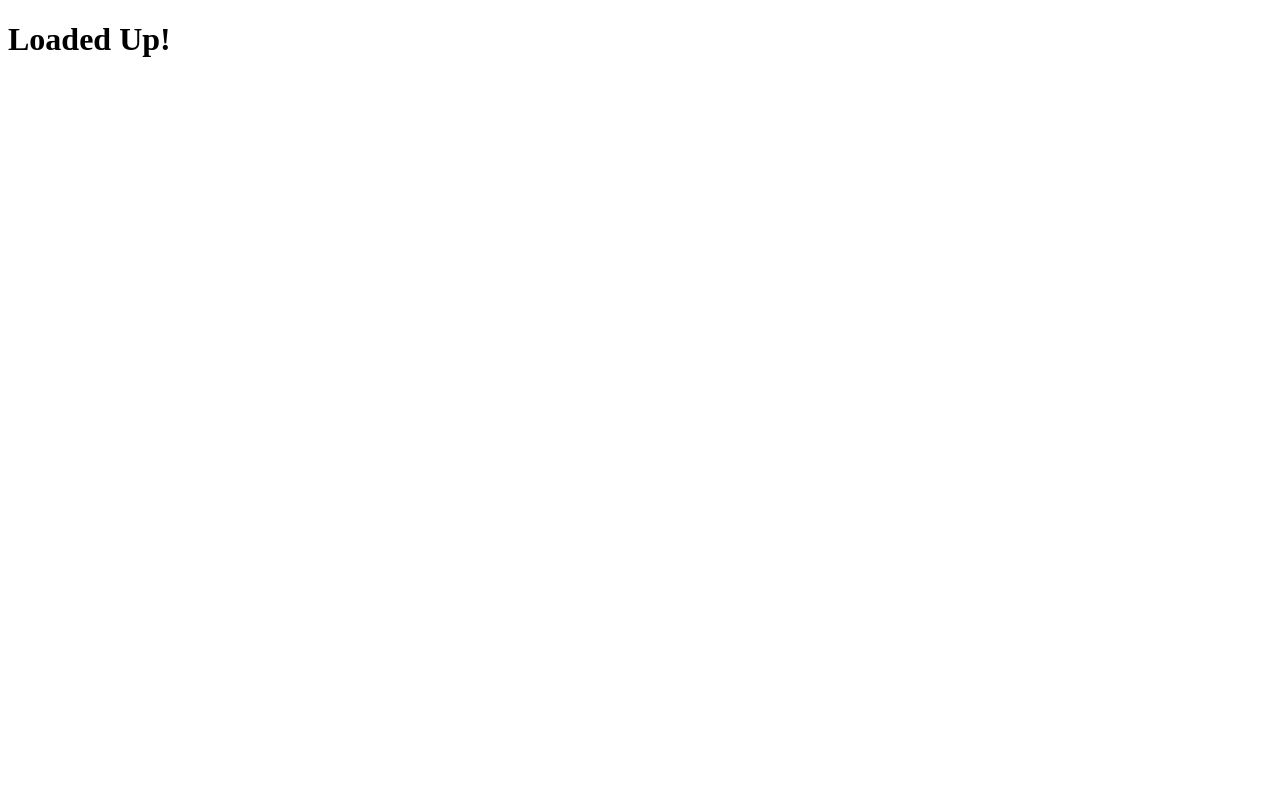
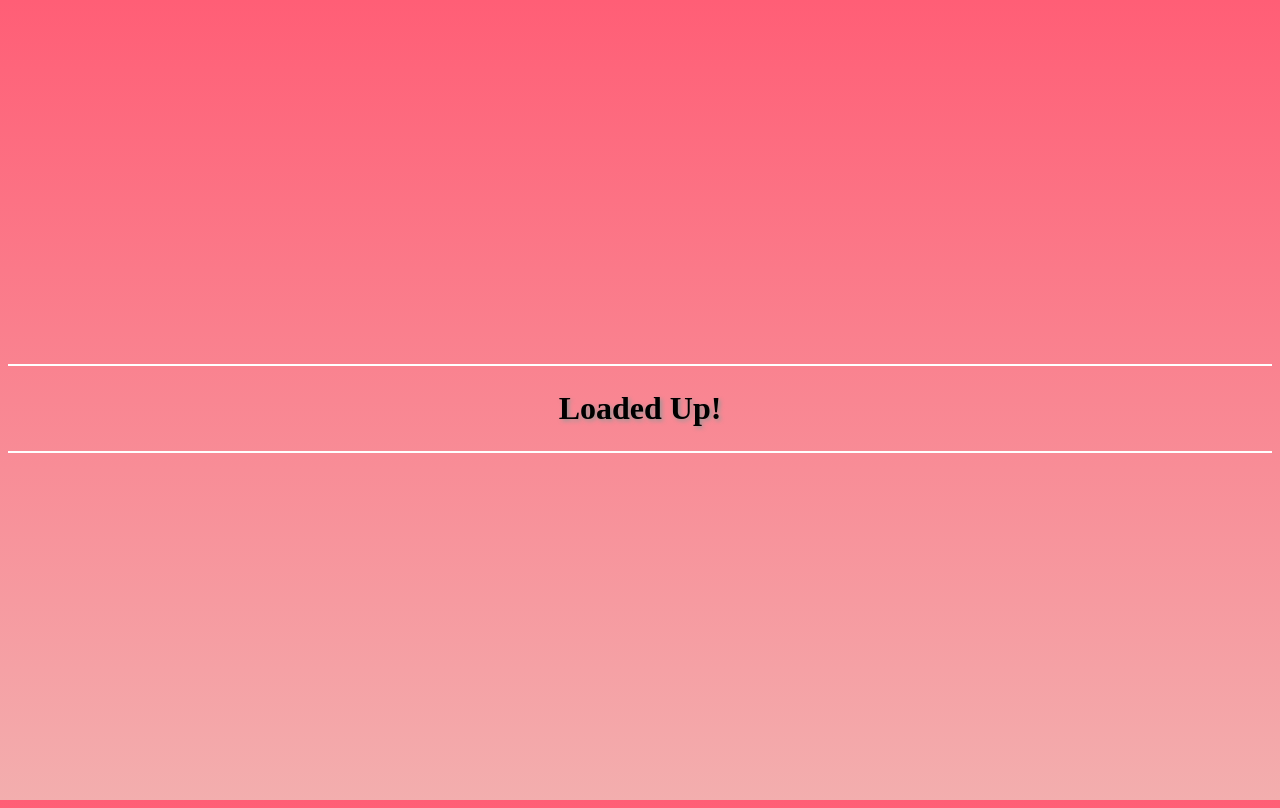
Before and after one commit to no-trbl-2-u/FCC_node-express, a website: page views/index.html in a window 1280 px wide. Drawn offline with Linux system fonts and the light colour scheme; files that its build step writes are made by us from their sources; files whose address does not match are found by name.

```diff
--- a/public/style.css
+++ /dev/null
@@ -1,3 +0,0 @@
-body {
-  background-color: red;
-}
--- /dev/null
+++ b/public/styles.css
@@ -0,0 +1,25 @@
+html {
+  height: 100%;
+}
+
+body {
+  height: 100%;
+  background: linear-gradient(rgb(255, 94, 118), rgb(243, 174, 174));
+  display: flex;
+  justify-content: center;
+  align-items: center;
+}
+
+h1 {
+  width: 100%;
+
+  padding-top: 24px;
+  padding-bottom: 24px;
+
+  text-align: center;
+
+  border-top: 2px solid white;
+  border-bottom: 2px solid white;
+
+  text-shadow: 2px 2px 4px rgb(152, 151, 151);
+}
--- a/views/index.html
+++ b/views/index.html
@@ -5,6 +5,9 @@
   <meta name="viewport" content="width=device-width, initial-scale=1.0">
   <meta http-equiv="X-UA-Compatible" content="ie=edge">
   <title>FCC Express Tutorial</title>
+
+  <!-- href=pathToStyles rel=relationship type= MIME type text/_  -->
+  <link href="styles.css" rel="stylesheet" type="text/css"/>
 </head>
 <body>
   <h1>Loaded Up!</h1>
```
Also changed, not shown: data/people.json (added, +7 -0 lines), server.js (+10 -3 lines), README.md.
